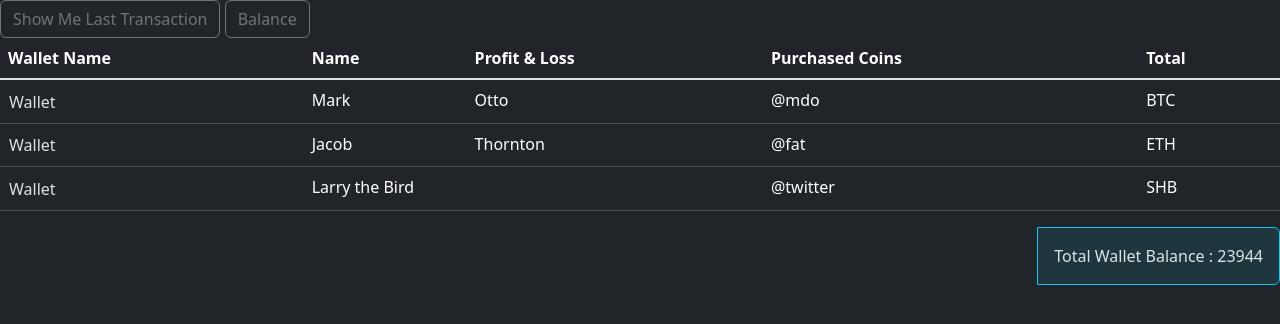
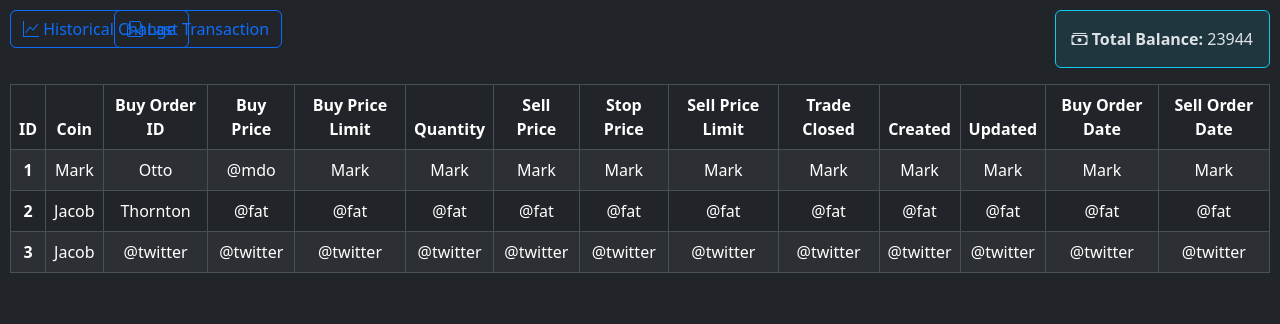
Before and after one commit to metehanguner/Financial_Metrics, a website: page index.html in a window 1280 px wide. Drawn offline with nearby package versions, Linux system fonts and the light colour scheme; a small style sheet from the web is missing.

Commit message:
Update index.html

```diff
--- a/index.html
+++ b/index.html
@@ -24,13 +24,31 @@
       href="https://cdn.jsdelivr.net/npm/select2@4.1.0-rc.0/dist/css/select2.min.css"
       rel="stylesheet"
     />
+    <link rel="stylesheet" href="https://cdn.jsdelivr.net/npm/bootstrap-icons@1.10.5/font/bootstrap-icons.css">
+
   </head>
   <link href="https://fonts.googleapis.com/css2?family=Material+Symbols+Outlined" rel="stylesheet" />
 
 
 
+
+<!--Main Table-->
+  <body data-bs-theme="dark" style="padding: 10px;">
     <!--Last Transaction Button-Modal-->
-  <button type="button" class="btn btn-outline-secondary" id="liveToastBtn">Show Me Last Transaction</button>
+    <div class="row">
+
+      <div class="col-2"> <button type="button" class="btn btn-outline-primary" data-bs-toggle="modal" data-bs-target="#staticBackdrop"><i class="bi bi-graph-up"></i> Historical Change</button></div>
+      <div class="col-2"><button type="button" class="btn btn-outline-primary justify-content-start" id="liveToastBtn" style="margin-left: -110px;"><i class="bi bi-envelope-paper"></i> Last Transaction</button></div>
+
+      <div class="col-8"> <div class="d-flex justify-content-end"><p class="text-body-secondary">
+        <div class="p-3 bg-info bg-opacity-10 border border-info rounded" >
+          <b><i class="bi bi-cash-stack"></i> Total Balance:</b> 23944
+        </div>
+      </p>
+    </div>
+  </div>
+      </div>
+    </div>
 
   <div class="toast-container position-fixed bottom-0 end-0 p-3">
     <div id="liveToast" class="toast" role="alert" aria-live="assertive" aria-atomic="true">
@@ -46,19 +64,113 @@
     </div>
   </div>
 
- <!--Balance Button -->
+   <!--
+
+   <div class="row">
+    <div class="col-2">
+      <div class="card border-white">
+        <div class="card-body">
+          <h5 class="card-title text-center text-white">Wallet</h5>
+          <h6 class="card-subtitle mb-2 text-center text-white">Place Holder</h6>
+          <p class="card-text text-center">
+            <span class="text-success" style="font-weight: bold;">%25.38</span>
 
 
-<button type="button" class="btn btn-outline-secondary" data-bs-toggle="modal" data-bs-target="#staticBackdrop">
-  Balance
-</button>
+          </p>
+          TODO: SONRA KULLAN GARDAŞ
+          <a href="#" class="card-link">Card link</a>
+          <a href="#" class="card-link">Another link</a>
+
+        </div>
+      </div>
+    </div>
+   </div> -->
+
+
+ <!-- Order Table-->
+   <div class="row mt-3">
+    <div class="col-12">
+      <table class="table table-bordered table-striped text-center">
+        <thead>
+          <tr>
+            <th scope="col">ID</th>
+            <th scope="col">Coin</th>
+            <th scope="col">Buy Order ID</th>
+            <th scope="col">Buy Price</th>
+            <th scope="col">Buy Price Limit</th>
+            <th scope="col">Quantity</th>
+            <th scope="col">Sell Price</th>
+            <th scope="col">Stop Price</th>
+            <th scope="col">Sell Price Limit</th>
+            <th scope="col">Trade Closed</th>
+            <th scope="col">Created</th>
+            <th scope="col">Updated</th>
+            <th scope="col">Buy Order Date</th>
+            <th scope="col">Sell Order Date</th>
+          </tr>
+        </thead>
+        <tbody>
+          <tr>
+            <th scope="row">1</th>
+            <td>Mark</td>
+            <td>Otto</td>
+            <td>@mdo</td>
+            <td>Mark</td>
+            <td>Mark</td>
+            <td>Mark</td>
+            <td>Mark</td>
+            <td>Mark</td>
+            <td>Mark</td>
+            <td>Mark</td>
+            <td>Mark</td>
+            <td>Mark</td>
+            <td>Mark</td>
+          </tr>
+          <tr>
+            <th scope="row">2</th>
+            <td>Jacob</td>
+            <td>Thornton</td>
+            <td>@fat</td>
+            <td>@fat</td>
+            <td>@fat</td>
+            <td>@fat</td>
+            <td>@fat</td>
+            <td>@fat</td>
+            <td>@fat</td>
+            <td>@fat</td>
+            <td>@fat</td>
+            <td>@fat</td>
+            <td>@fat</td>
+          </tr>
+          <tr>
+            <th scope="row">3</th>
+            <td>Jacob</td>
+            <td>@twitter</td>
+            <td>@twitter</td>
+            <td>@twitter</td>
+            <td>@twitter</td>
+            <td>@twitter</td>
+            <td>@twitter</td>
+            <td>@twitter</td>
+            <td>@twitter</td>
+            <td>@twitter</td>
+            <td>@twitter</td>
+            <td>@twitter</td>
+            <td>@twitter</td>
+          </tr>
+        </tbody>
+      </table>
+    </div>
+   </div>
+
+
 
    <!--Chart Graph HTML-->
   <div class="modal fade" id="staticBackdrop" data-bs-backdrop="static" data-bs-keyboard="false" tabindex="-1" aria-labelledby="staticBackdropLabel" aria-hidden="true">
     <div class="modal-dialog modal-xl">
       <div class="modal-content">
         <div class="modal-header">
-        <h1 class="modal-title fs-5" id="staticBackdropLabel">Total Balance</h1>
+          <h1 class="modal-title fs-5" id="staticBackdropLabel">Historical Change</h1>
           <button type="button" class="btn-close" data-bs-dismiss="modal" aria-label="Close"></button>
         </div>
         <div class="modal-body">
@@ -67,6 +179,20 @@
             <div>
               <canvas id="myChart"></canvas>
             </div>
+
+
+          </div>
+        </div>
+        <div class="modal-footer">
+          <button type="button" class="btn btn-secondary" data-bs-dismiss="modal">Close</button>
+        </div>
+      </div>
+    </div>
+  </div>
+
+
+
+
     <!--Chart Graph JS-->
     <script src="https://cdn.jsdelivr.net/npm/chart.js"></script>
     <script>
@@ -90,140 +216,6 @@
         }
       });
     </script>
-
-        </div>
-      </div>
-      <div class="modal-footer">
-        <button type="button" class="btn btn-secondary" data-bs-dismiss="modal">Close</button>
-      </div>
-    </div>
-  </div>
-</div>
-<!--Main Table-->
-  <body data-bs-theme="dark">
-    <table class="table">
-      <thead>
-        <tr>
-          <th scope="col">Wallet Name</th>
-          <th scope="col">Name</th>
-          <th scope="col">Profit & Loss</th>
-          <th scope="col">Purchased Coins</th>
-          <th scope="col">Total</th>
-        </tr>
-      </thead>
-      <tbody class="table-group-divider">
-
-          <!-- Modal Wallet Click -->
-          <div
-            class="modal fade"
-            id="exampleModal"
-            tabindex="-1"
-            aria-labelledby="exampleModalLabel"
-            aria-hidden="true"
-          >
-            <div class="modal-dialog">
-              <div class="modal-content">
-                <div class="modal-header">
-                  <h1 class="modal-title fs-5" id="exampleModalLabel">
-                    Transaction History
-                  </h1>
-                  <button
-                    type="button"
-                    class="btn-close"
-                    data-bs-dismiss="modal"
-                    aria-label="Close"
-
-                  ></button>
-                </div>
-                <div class="modal-body">
-                  <div>
-                    <div class="modal-body">
-                      <div class="container-fluid">
-                        <div class="row">
-                          <div class="col-xs-3 col">Coin</div>
-                          <div class="col-xs-3 col">Date</div>
-                          <div class="col-xs-3 col">Amount</div>
-                          <div class="col-xs-3 col">Total</div>
-                          <div class="col-xs-3 col">Bought Coin</div>
-                        </div>
-                  </div>
-                </div>
-                <div class="modal-footer">
-                  <button
-                    type="button"
-                    class="btn btn-secondary"
-                    data-bs-dismiss="modal"
-                  >
-                    Close
-                  </button>
-                </div>
-              </div>
-            </div>
-          </div>
-           <!--Wallet 1  Buttons-->
-        <tr>
-          <th scope="row">
-            <button
-              type="button"
-              class="btn"
-              data-bs-toggle="modal"
-              data-bs-target="#exampleModal"
-              style="padding: 0%;margin-left: 0%;"            >
-            Wallet
-            </button>
-          </th>
-          <td>Mark</td>
-          <td>Otto</td>
-          <td>@mdo</td>
-          <td>BTC</td>
-        </tr>
-        <!--Wallet 2  Buttons-->
-        <tr>
-
-          <th scope="row">
-            <button
-              type="button"
-              class="btn"
-              data-bs-toggle="modal"
-              data-bs-target="#exampleModal"
-              style="padding: 0%;margin-left: 0%;"            >
-            Wallet
-            </button>
-          </th>
-          <td>Jacob</td>
-          <td>Thornton</td>
-          <td>@fat</td>
-          <td>ETH</td>
-        </tr>
-
-         <!--Wallet 3  Buttons-->
-        <tr>
-         <th scope="row">
-            <button
-              type="button"
-              class="btn"
-              data-bs-toggle="modal"
-              data-bs-target="#exampleModal"
-              style="padding: 0%;margin-left: 0%;"            >
-            Wallet
-            </button>
-          </th>
-          <td colspan="2">Larry the Bird</td>
-          <td>@twitter</td>
-
-          <td>SHB</td>
-        </tr>
-      </tbody>
-    </table>
-   <!--Total Wallet-->
-
-    <div class="d-flex justify-content-end"><p class="text-body-secondary">
-      <div class="p-3 bg-info bg-opacity-10 border border-info border-start- rounded-end">
-        Total Wallet Balance : 23944
-      </div>
-    </p></div>
-    </div>
-
     <script src="https://ajax.googleapis.com/ajax/libs/jquery/3.3.1/jquery.min.js"></script>
     <script
       src="https://cdnjs.cloudflare.com/ajax/libs/jquery-toast-plugin/1.3.2/jquery.toast.min.js"
```
Lines whose indentation alone changed are shown as unchanged.
